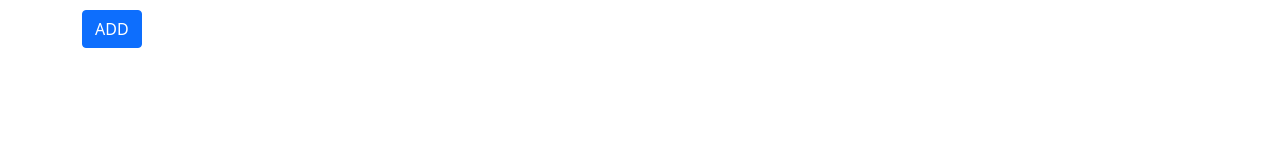
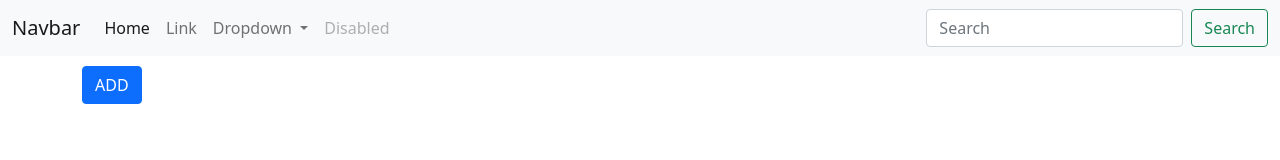
Before and after one commit to abdel-bakadiri/feature-branche, a plain HTML site: page index.html in a window 1280 px wide. Drawn offline with nearby package versions, Linux system fonts and the light colour scheme.

Commit message:
add navbar to index page

```diff
--- a/index.html
+++ b/index.html
@@ -13,6 +13,72 @@
     <title>Bootstrap in Git demo</title>
   </head>
   <body>
+    <nav class="navbar navbar-expand-lg navbar-light bg-light">
+      <div class="container-fluid">
+        <a class="navbar-brand" href="#">Navbar</a>
+        <button
+          class="navbar-toggler"
+          type="button"
+          data-bs-toggle="collapse"
+          data-bs-target="#navbarSupportedContent"
+          aria-controls="navbarSupportedContent"
+          aria-expanded="false"
+          aria-label="Toggle navigation"
+        >
+          <span class="navbar-toggler-icon"></span>
+        </button>
+        <div class="collapse navbar-collapse" id="navbarSupportedContent">
+          <ul class="navbar-nav me-auto mb-2 mb-lg-0">
+            <li class="nav-item">
+              <a class="nav-link active" aria-current="page" href="#">Home</a>
+            </li>
+            <li class="nav-item">
+              <a class="nav-link" href="#">Link</a>
+            </li>
+            <li class="nav-item dropdown">
+              <a
+                class="nav-link dropdown-toggle"
+                href="#"
+                id="navbarDropdown"
+                role="button"
+                data-bs-toggle="dropdown"
+                aria-expanded="false"
+              >
+                Dropdown
+              </a>
+              <ul class="dropdown-menu" aria-labelledby="navbarDropdown">
+                <li><a class="dropdown-item" href="#">Action</a></li>
+                <li><a class="dropdown-item" href="#">Another action</a></li>
+                <li><hr class="dropdown-divider" /></li>
+                <li>
+                  <a class="dropdown-item" href="#">Something else here</a>
+                </li>
+              </ul>
+            </li>
+            <li class="nav-item">
+              <a
+                class="nav-link disabled"
+                href="#"
+                tabindex="-1"
+                aria-disabled="true"
+                >Disabled</a
+              >
+            </li>
+          </ul>
+          <form class="d-flex">
+            <input
+              class="form-control me-2"
+              type="search"
+              placeholder="Search"
+              aria-label="Search"
+            />
+            <button class="btn btn-outline-success" type="submit">
+              Search
+            </button>
+          </form>
+        </div>
+      </div>
+    </nav>
     <div class="container" style="margin-top: 10px">
       <button class="btn btn-primary">ADD</button>
     </div>
```
